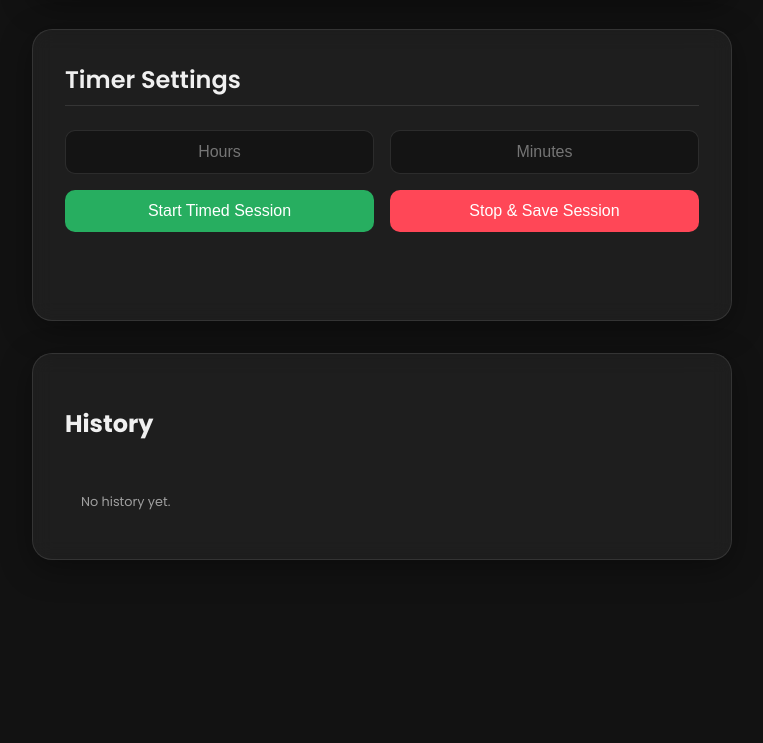
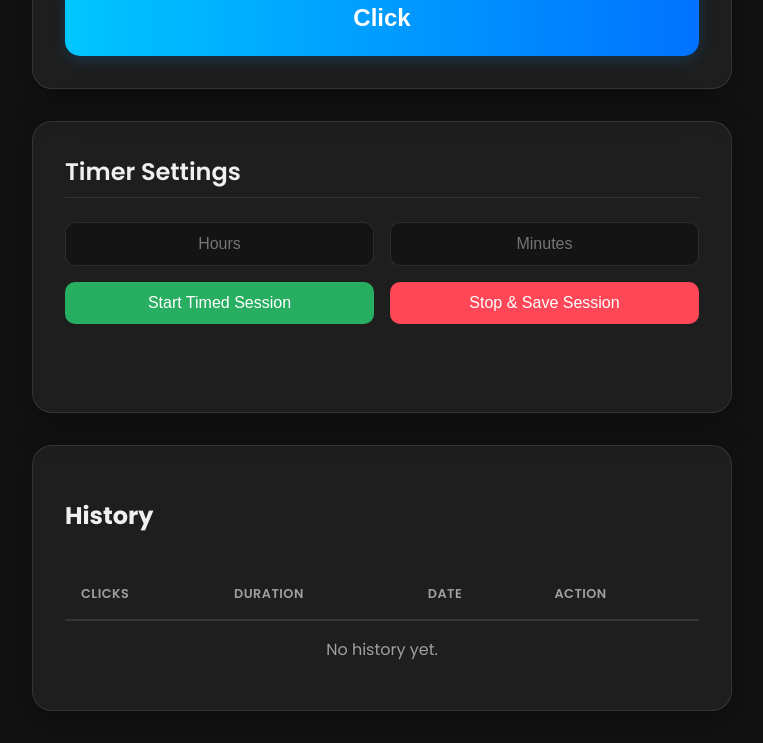
Before and after one commit to SiddiumCore/Counter, a plain HTML site: page index.html in a window 1280 px wide. Shown: the part 369-1112 px from the top of the page, without its empty margins (258-1021 px from the left). Before the commit the page ends 961 px from the top, so only its background shows below. Drawn offline with Linux system fonts and the light colour scheme.

Commit message:
Update index.html

```diff
--- a/index.html
+++ b/index.html
@@ -54,21 +54,53 @@
         #stop-timer-btn:hover { background-color: #ff6b81; }
         #timer-display { text-align: center; font-size: 1.5rem; margin-top: 1.5rem; font-weight: 300; color: var(--text-color-secondary); min-height: 2rem; }
         .history-controls { display: flex; justify-content: space-between; align-items: center; margin-bottom: 1rem; }
-        #history-list { list-style: none; padding: 0; margin: 0; max-height: 400px; overflow-y: auto; }
-        #history-list::-webkit-scrollbar { width: 8px; } #history-list::-webkit-scrollbar-track { background: transparent; } #history-list::-webkit-scrollbar-thumb { background-color: var(--border-color); border-radius: 20px; }
-        .history-item { display: flex; justify-content: space-between; align-items: center; padding: 1rem; border-bottom: 1px solid var(--border-color); transition: background-color 0.2s ease; }
-        .history-item:last-child { border-bottom: none; } .history-item:hover { background-color: rgba(255,255,255,0.03); } .history-details { display: flex; flex-direction: column; }
-        .history-clicks { font-size: 1.2rem; font-weight: 600; } .history-clicks span { font-weight: 400; font-size: 1rem; color: var(--text-color-secondary); } .history-meta { font-size: 0.8rem; color: var(--text-color-secondary); }
-        .delete-item-btn { background: transparent; border: none; color: var(--text-color-secondary); font-size: 1.5rem; cursor: pointer; transition: color 0.2s ease, transform 0.2s ease; padding: 0.5rem; }
+
+        /* --- NEW Modern Table Styles --- */
+        .table-container { overflow-x: auto; }
+        #history-table {
+            width: 100%;
+            border-collapse: collapse;
+            text-align: left;
+        }
+        #history-table thead th {
+            padding: 1rem;
+            color: var(--text-color-secondary);
+            font-weight: 600;
+            font-size: 0.8rem;
+            text-transform: uppercase;
+            letter-spacing: 0.5px;
+            border-bottom: 2px solid var(--border-color);
+        }
+        #history-table tbody td {
+            padding: 1rem;
+            vertical-align: middle;
+            border-bottom: 1px solid var(--border-color);
+        }
+        #history-table tbody tr:last-child td {
+            border-bottom: none;
+        }
+        #history-table tbody tr:hover td {
+            background-color: rgba(255, 255, 255, 0.03);
+        }
+        .delete-item-btn {
+            background: transparent; border: none; color: var(--text-color-secondary); font-size: 1.5rem;
+            cursor: pointer; transition: color 0.2s ease, transform 0.2s ease; padding: 0.5rem;
+            display: flex; align-items: center; justify-content: center;
+        }
         .delete-item-btn:hover { color: var(--danger-color); transform: scale(1.2); }
         #clear-history-btn { padding: 0.5rem 1rem; background-color: transparent; border: 1px solid var(--danger-color); color: var(--danger-color); border-radius: 10px; cursor: pointer; transition: all 0.2s ease; }
         #clear-history-btn:hover { background-color: var(--danger-color); color: white; }
-        @media (max-width: 600px) { body { padding: 1rem 0.5rem; } .card { padding: 1.5rem; } header h1 { font-size: 2rem; } #counter-display { font-size: 6rem; } #click-btn { padding: 1.2rem; font-size: 1.2rem; } .time-inputs { flex-direction: column; } }
+
+        @media (max-width: 600px) {
+            body { padding: 1rem 0.5rem; } .card { padding: 1.5rem; } header h1 { font-size: 2rem; } #counter-display { font-size: 6rem; } #click-btn { padding: 1.2rem; font-size: 1.2rem; } .time-inputs { flex-direction: column; }
+            #history-table thead th, #history-table tbody td { padding: 0.75rem 0.5rem; font-size: 0.9rem; }
+            #history-table thead th { font-size: 0.7rem; }
+        }
     </style>
 </head>
 <body>
     <div class="container">
-        <!-- <header><h1>Sleek Click Counter</h1></header> -->
+        <header><h1>Click Counter</h1></header>
         <main class="card">
             <div id="counter-display">0</div>
             <button id="click-btn">Click</button>
@@ -88,7 +120,22 @@
         </section>
         <section class="card history-section">
             <div class="history-controls"><h2>History</h2><button id="clear-history-btn" title="Clear All History">Clear All</button></div>
-            <ul id="history-list"></ul>
+            <!-- History is now a table -->
+            <div class="table-container">
+                <table id="history-table">
+                    <thead>
+                        <tr>
+                            <th>Clicks</th>
+                            <th>Duration</th>
+                            <th>Date</th>
+                            <th>Action</th>
+                        </tr>
+                    </thead>
+                    <tbody>
+                        <!-- History rows will be injected here by JavaScript -->
+                    </tbody>
+                </table>
+            </div>
         </section>
     </div>
     <script>
@@ -101,24 +148,51 @@
             const stopTimerBtn = document.getElementById('stop-timer-btn');
             const pauseResumeBtn = document.getElementById('pause-resume-btn');
             const timerDisplay = document.getElementById('timer-display');
-            const historyList = document.getElementById('history-list');
+            const historyTableBody = document.getElementById('history-table').querySelector('tbody'); // Get table body
             const clearHistoryBtn = document.getElementById('clear-history-btn');
 
-            let count = 0;
-            let history = [];
-            let timerInterval = null;
+            let count = 0, history = [], timerInterval = null;
             let segmentDuration = 0, segmentStartTime = 0, segmentEndTime = 0;
+            let isPaused = false, timeRemainingOnPause = 0;
 
-            // --- NEW State Variables for Pause/Resume ---
-            let isPaused = false;
-            let timeRemainingOnPause = 0;
+            const updateCounterDisplay = () => { counterDisplay.textContent = count; counterDisplay.classList.add('counter-pulse'); setTimeout(() => counterDisplay.classList.remove('counter-pulse'), 100); };
+            const formatTime = (ms) => { if (ms < 0) ms = 0; const s = Math.floor(ms / 1000); const h = Math.floor(s / 3600); const m = Math.floor((s % 3600) / 60); const sec = s % 60; return `${String(h).padStart(2, '0')}:${String(m).padStart(2, '0')}:${String(sec).padStart(2, '0')}`; };
+            const saveHistory = () => localStorage.setItem('clickCounterHistory', JSON.stringify(history));
 
-            const updateCounterDisplay = () => { /* ... (same as before) ... */ counterDisplay.textContent = count; counterDisplay.classList.add('counter-pulse'); setTimeout(() => counterDisplay.classList.remove('counter-pulse'), 100); };
-            const formatTime = (ms) => { /* ... (same as before) ... */ if (ms < 0) ms = 0; const s = Math.floor(ms / 1000); const h = Math.floor(s / 3600); const m = Math.floor((s % 3600) / 60); const sec = s % 60; return `${String(h).padStart(2, '0')}:${String(m).padStart(2, '0')}:${String(sec).padStart(2, '0')}`; };
-            const saveHistory = () => localStorage.setItem('clickCounterHistory', JSON.stringify(history));
-            const renderHistory = () => { /* ... (same as before) ... */ historyList.innerHTML = ''; if (history.length === 0) { historyList.innerHTML = '<li class="history-item"><div class="history-details"><div class="history-meta">No history yet.</div></div></li>'; clearHistoryBtn.style.display = 'none'; return; } clearHistoryBtn.style.display = 'block'; history.forEach(item => { const li = document.createElement('li'); li.className = 'history-item'; const durText = item.duration > 0 ? `in ${formatTime(item.duration)}` : 'untimed'; li.innerHTML = `<div class="history-details"><div class="history-clicks">${item.clicks} <span>clicks</span></div><div class="history-meta">${durText} on ${new Date(item.timestamp).toLocaleString()}</div></div><button class="delete-item-btn" data-id="${item.id}">&times;</button>`; historyList.appendChild(li); }); };
+            const renderHistory = () => {
+                historyTableBody.innerHTML = ''; // Clear existing rows
+                if (history.length === 0) {
+                    historyTableBody.innerHTML = `<tr><td colspan="4" style="text-align: center; color: var(--text-color-secondary);">No history yet.</td></tr>`;
+                    clearHistoryBtn.style.display = 'none';
+                    return;
+                }
+                clearHistoryBtn.style.display = 'block';
+                history.forEach(item => {
+                    const row = document.createElement('tr');
+                    const durationText = item.duration > 0 ? formatTime(item.duration) : 'Untimed';
+                    const dateText = new Date(item.timestamp).toLocaleString();
+
+                    row.innerHTML = `
+                        <td>${item.clicks}</td>
+                        <td>${durationText}</td>
+                        <td>${dateText}</td>
+                        <td><button class="delete-item-btn" data-id="${item.id}" title="Delete entry">&times;</button></td>
+                    `;
+                    historyTableBody.appendChild(row);
+                });
+            };
+
             const loadHistory = () => { const saved = localStorage.getItem('clickCounterHistory'); history = saved ? JSON.parse(saved) : []; renderHistory(); };
-            const addHistoryEntry = (clicks, duration) => { if (clicks === 0) return; const newEntry = { id: Date.now(), clicks, duration, timestamp: Date.now() }; history.unshift(newEntry); saveHistory(); renderHistory(); };
+
+            const addHistoryEntry = (clicks, duration) => {
+                // MODIFIED: Only skip if it's an UNTIMED session with zero clicks.
+                if (clicks === 0 && duration === 0) return;
+
+                const newEntry = { id: Date.now(), clicks, duration, timestamp: Date.now() };
+                history.unshift(newEntry);
+                saveHistory();
+                renderHistory();
+            };
 
             const timerTick = () => {
                 const now = Date.now();
@@ -129,8 +203,7 @@
                     updateCounterDisplay();
                     while (segmentEndTime <= now) segmentEndTime += segmentDuration;
                     segmentStartTime = segmentEndTime - segmentDuration;
-                    const newRemaining = segmentEndTime - now;
-                    timerDisplay.textContent = `Time remaining: ${formatTime(newRemaining)}`;
+                    timerTick(); // Re-run to update display for the new segment
                 } else {
                     timerDisplay.textContent = `Time remaining: ${formatTime(remaining)}`;
                 }
@@ -179,9 +252,9 @@
 
                 if (segmentDuration > 0) {
                     const elapsedTime = isPaused ? segmentDuration - timeRemainingOnPause : Date.now() - segmentStartTime;
-                    if (elapsedTime > 0) addHistoryEntry(count, elapsedTime);
-                } else if (count > 0) {
-                    addHistoryEntry(count, 0);
+                    addHistoryEntry(count, elapsedTime);
+                } else {
+                    addHistoryEntry(count, 0); // For untimed sessions
                 }
 
                 count = 0;
@@ -195,8 +268,15 @@
             startTimerBtn.addEventListener('click', startTimer);
             stopTimerBtn.addEventListener('click', stopAndSaveSession);
             pauseResumeBtn.addEventListener('click', togglePause);
-            historyList.addEventListener('click', (e) => { if (e.target.classList.contains('delete-item-btn')) { const id = parseInt(e.target.getAttribute('data-id')); history = history.filter(item => item.id !== id); saveHistory(); renderHistory(); } });
-            clearHistoryBtn.addEventListener('click', () => { if (confirm('Delete all history?')) { history = []; saveHistory(); renderHistory(); } });
+            historyTableBody.addEventListener('click', (e) => { // Event listener on the table body
+                if (e.target.classList.contains('delete-item-btn')) {
+                    const id = parseInt(e.target.getAttribute('data-id'));
+                    history = history.filter(item => item.id !== id);
+                    saveHistory();
+                    renderHistory();
+                }
+            });
+            clearHistoryBtn.addEventListener('click', () => { if (confirm('Delete all history? This cannot be undone.')) { history = []; saveHistory(); renderHistory(); } });
 
             loadHistory();
             updateCounterDisplay();
```
